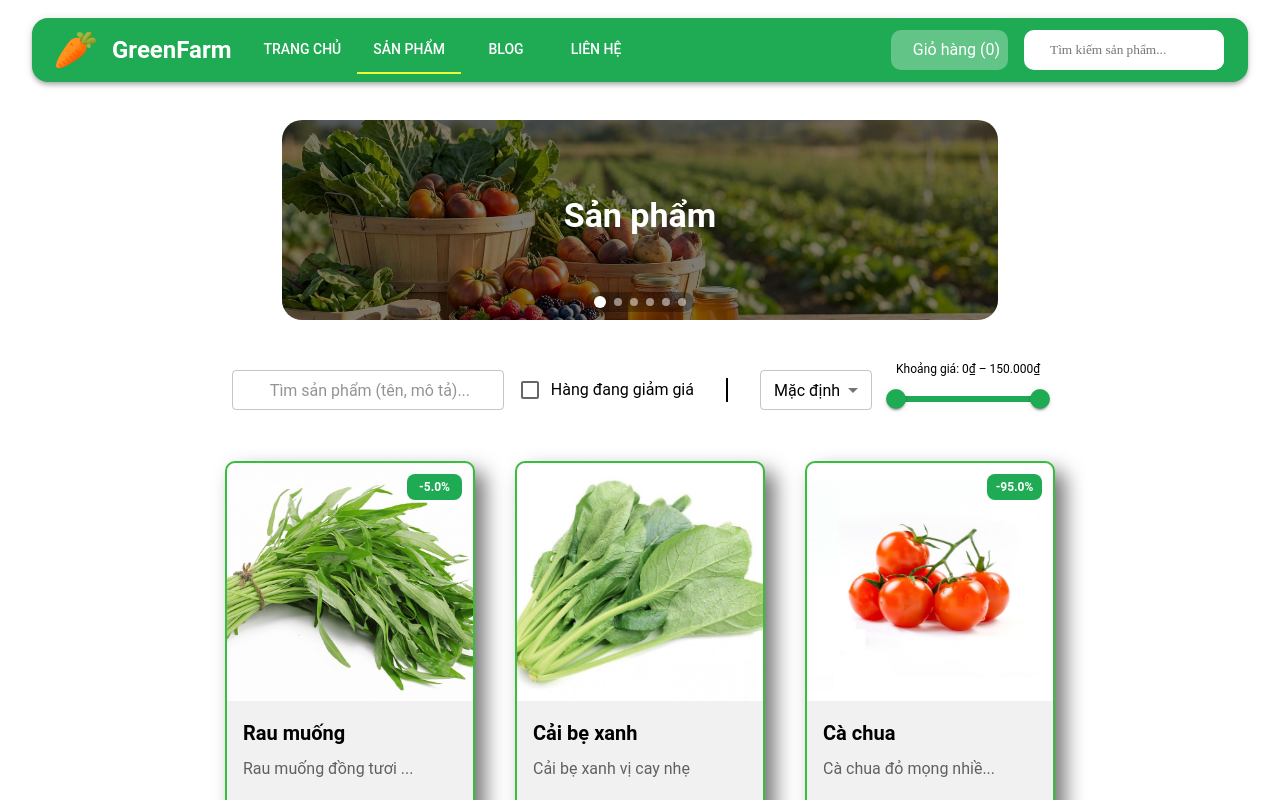
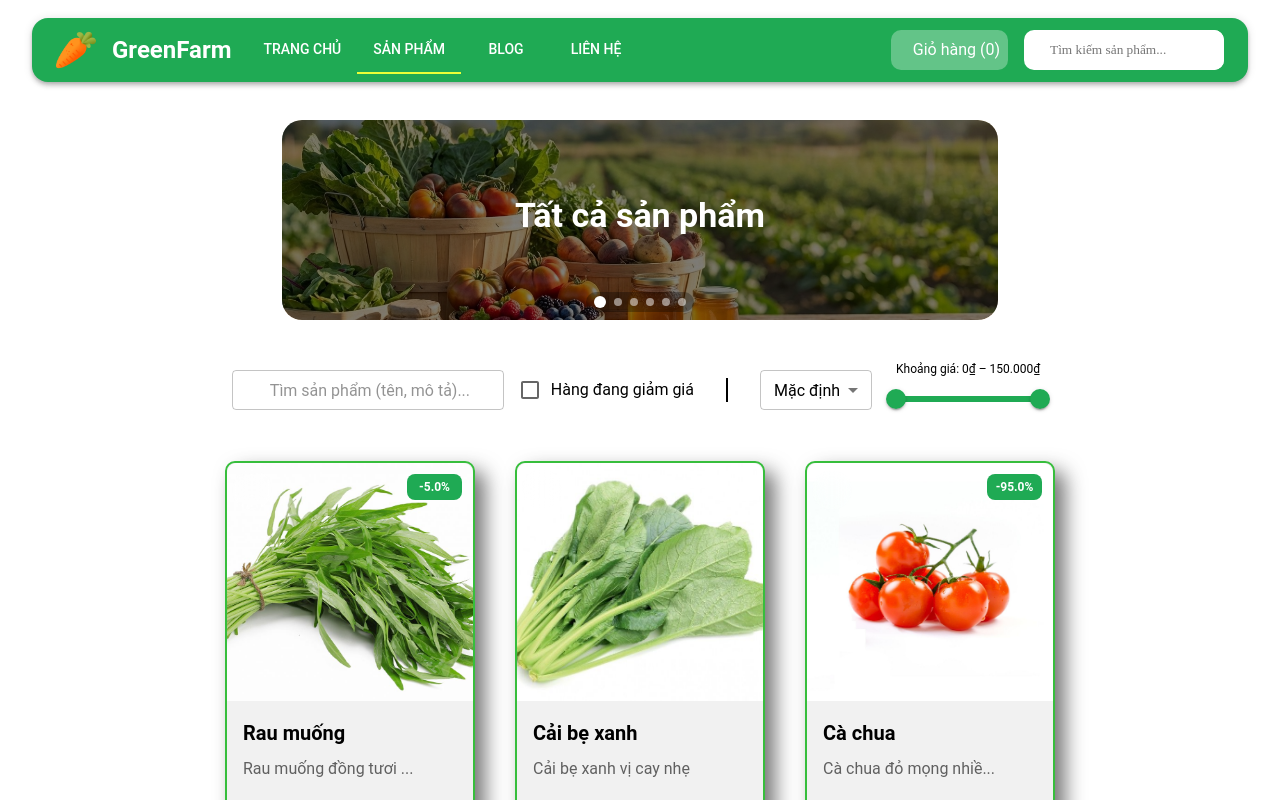
Before and after one commit to soda2611/demo, a Next.js app: page / in a window 1280 px wide. Both pictures are taken after a click on the button "XEM SẢN PHẨM". Shown: the top 800 px of the page. Built offline with nearby package versions, Linux system fonts and the light colour scheme; some icons are missing; a web font is replaced by a local one.

Commit message:
feat: thay tabs bằng banner + indicator + swipe

```diff
--- a/app/features/ProductSection.js
+++ b/app/features/ProductSection.js
@@ -296,7 +296,7 @@ export default function ProductPage({ products = {}, banners, onAddToCart }) {
             component="div"
             sx={{ fontWeight: "bold", mb: 1, color: "white", flexGrow: 1 }}
           >
-            {tab > 0 ? categories[tab - 1] : "Sản phẩm"}
+            {tab > 0 ? categories[tab - 1] : "Tất cả sản phẩm"}
           </Typography>
 
           <IconButton
```
